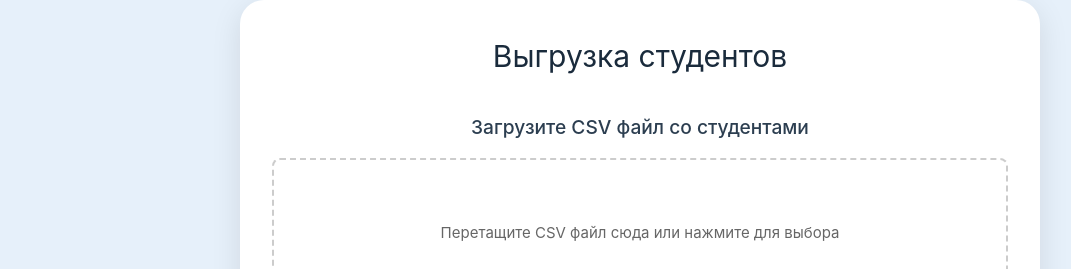
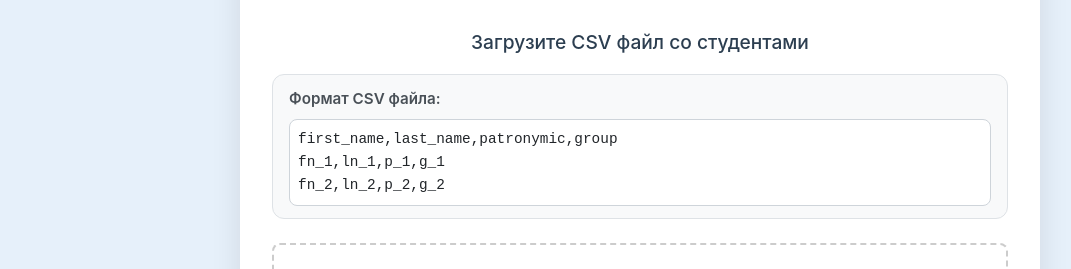
Before and after one commit to moevm/mse1h2026-proc-gaze, a Vue app in the folder frontend/: page /dump-students in a window 1280 px wide. Shown: the part 191-460 px from the top of the page, without its empty margins (0-1071 px from the left). Built offline with nearby package versions, Linux system fonts and the light colour scheme; no server answers.

Commit message:
feat: add info about dump csv

```diff
--- a/frontend/src/views/DumpStudentView.vue
+++ b/frontend/src/views/DumpStudentView.vue
@@ -7,6 +7,12 @@
 
       <div class="upload-section">
         <h3 class="block-label">Загрузите CSV файл со студентами</h3>
+        <div class="csv-format-info">
+          <p class="format-label">Формат CSV файла:</p>
+          <pre class="csv-format-example">first_name,last_name,patronymic,group
+fn_1,ln_1,p_1,g_1
+fn_2,ln_2,p_2,g_2</pre>
+        </div>
         <CsvUploadArea
             :fileName="csvFileName"
             @upload="handleUpload"
@@ -216,4 +222,31 @@ const goToMain = () => {
 .download-btn:hover {
   background-color: #218838;
 }
+
+.csv-format-info {
+  margin-bottom: 1.5rem;
+  padding: 0.75rem 1rem;
+  background-color: #f8f9fa;
+  border: 1px solid #dee2e6;
+  border-radius: 12px;
+  font-size: 0.95rem;
+}
+
+.format-label {
+  font-weight: 600;
+  margin: 0 0 0.5rem;
+  color: #495057;
+}
+
+.csv-format-example {
+  background-color: #ffffff;
+  padding: 0.5rem;
+  border: 1px solid #ced4da;
+  border-radius: 8px;
+  font-family: 'Courier New', monospace;
+  white-space: pre;
+  margin: 0;
+  font-size: 0.9rem;
+  color: #212529;
+}
 </style>
```
